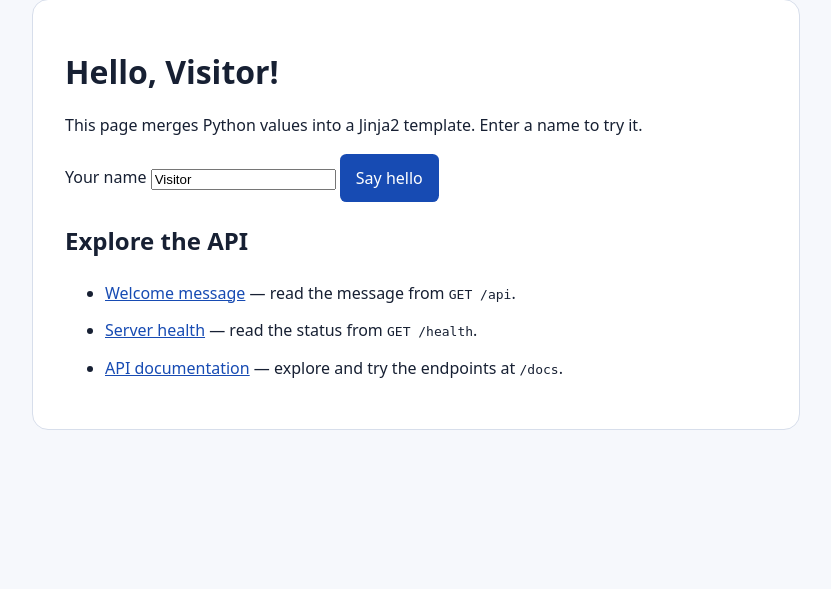
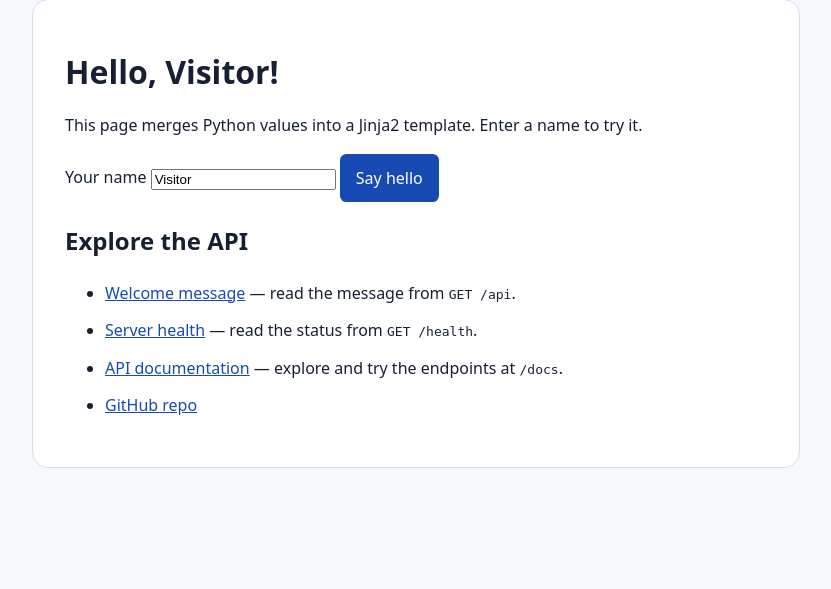
Before and after one commit to ljgww/FastApiServer, a FastAPI app: page /page in a window 1280 px wide. Shown: the part 107-696 px from the top of the page, without its empty margins (224-1055 px from the left). Run offline with FastAPI, Linux system fonts and the light colour scheme.

Commit message:
added link back to github repo, updated readme

```diff
--- a/templates/home.html
+++ b/templates/home.html
@@ -12,5 +12,6 @@
     <li><a href="{{ url_for('page_welcome') }}">Welcome message</a> — read the message from <code>GET /api</code>.</li>
     <li><a href="{{ url_for('page_health') }}">Server health</a> — read the status from <code>GET /health</code>.</li>
     <li><a href="{{ url_for('swagger_ui_html') }}">API documentation</a> — explore and try the endpoints at <code>/docs</code>.</li>
+    <li><a href="https://github.com/ljgww/FastApiServer">GitHub repo</a></li>
   </ul>
 {% endblock %}
```
Also changed, not shown: README.md.
